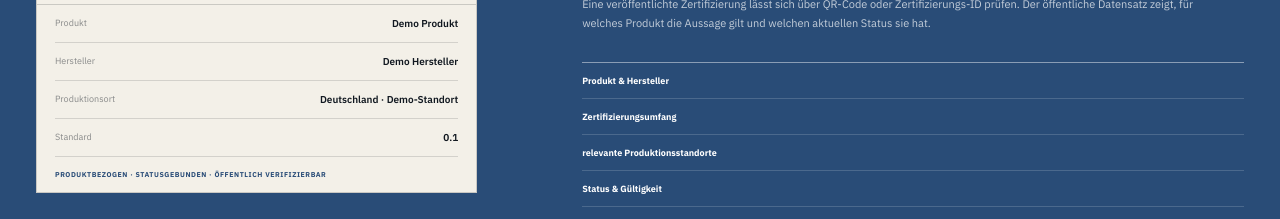
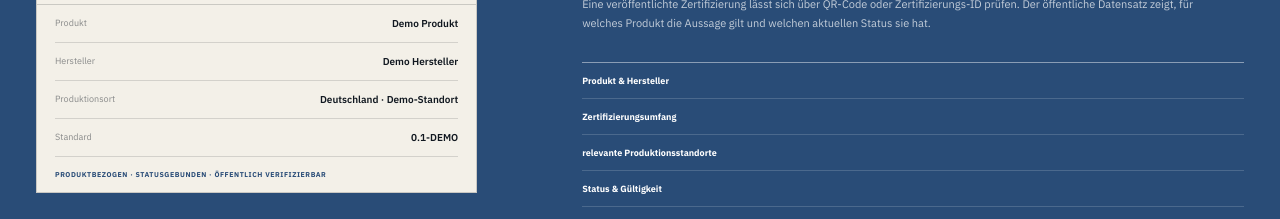
Before and after one commit to dennis-glaser-coder/human-certification-web, a Next.js app: page /fuer-kaeufer in a window 1280 px wide. Shown: the part 1600-1819 px from the top of the page. Built offline with nearby package versions, Linux system fonts and the light colour scheme.

Commit message:
Align buyer demo record with actual demo standard version

```diff
--- a/src/app/fuer-kaeufer/page.js
+++ b/src/app/fuer-kaeufer/page.js
@@ -102,7 +102,7 @@ export default function BuyerPage() {
                 <div><dt>Produkt</dt><dd>Demo Produkt</dd></div>
                 <div><dt>Hersteller</dt><dd>Demo Hersteller</dd></div>
                 <div><dt>Produktionsort</dt><dd>Deutschland · Demo-Standort</dd></div>
-                <div><dt>Standard</dt><dd>0.1</dd></div>
+                <div><dt>Standard</dt><dd>0.1-DEMO</dd></div>
               </dl>
               <div className="buyerProofFoot">Produktbezogen · statusgebunden · öffentlich verifizierbar</div>
             </div>
```
